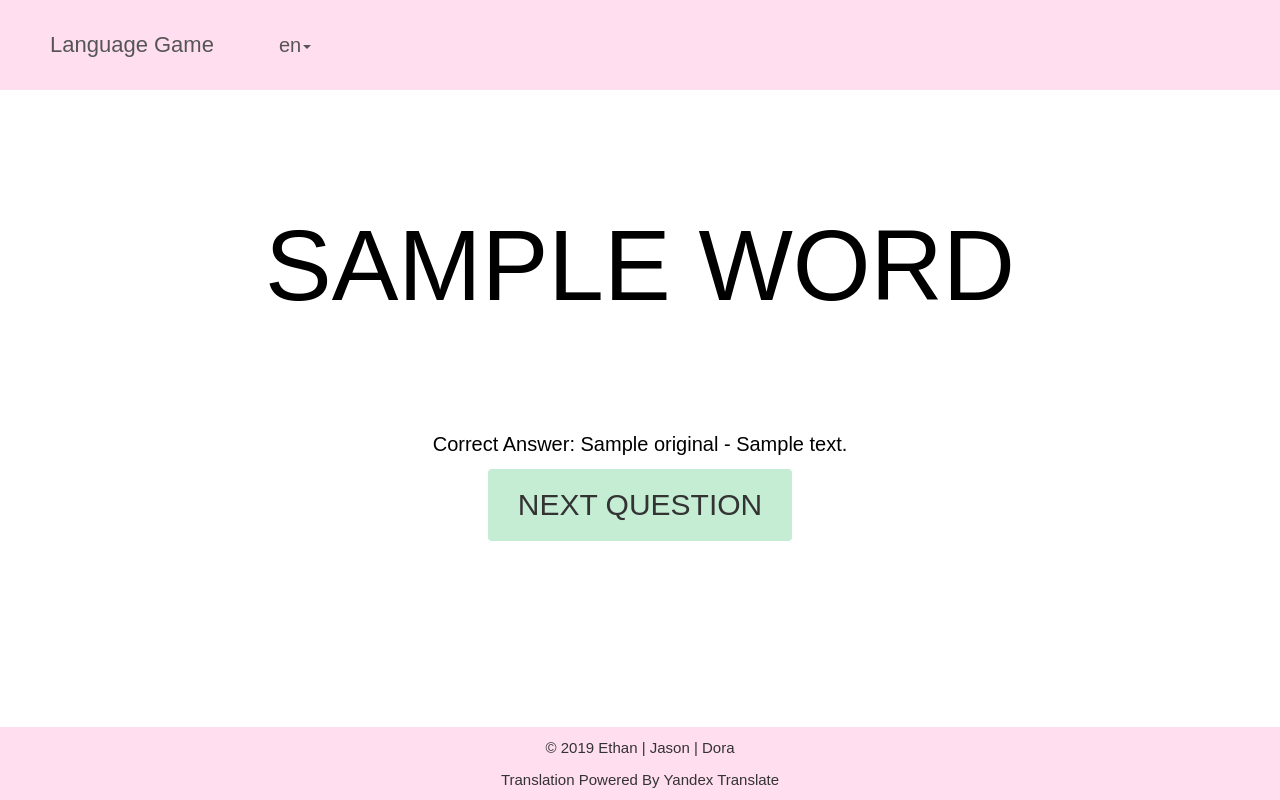
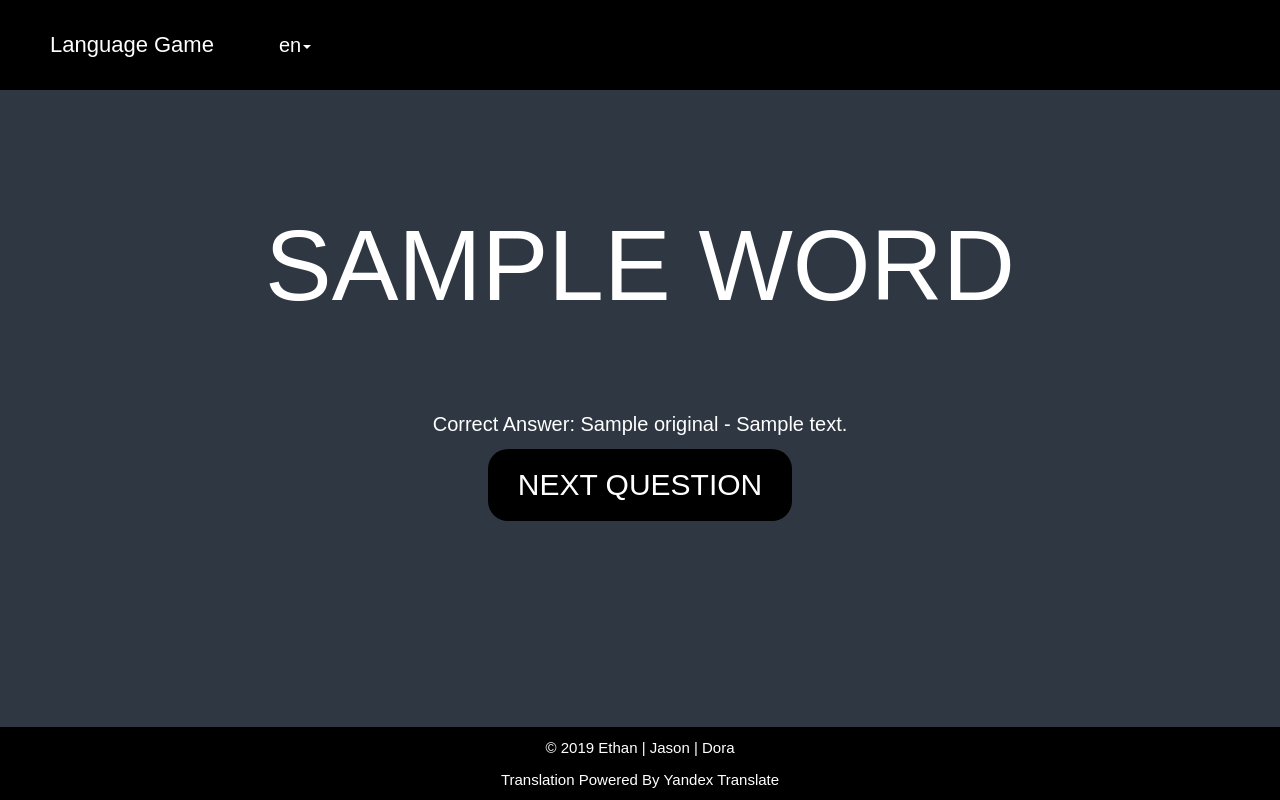
Before and after one commit to ethanshen18/language-game, a Flask app: template templates/layout.html in a window 1280 px wide. Run offline with Flask 2, Linux system fonts and the light colour scheme; the template is opened without the code that fills it: most values are stand-ins (such as "Sample title", 1, 10 or a date in 2020); some libraries are stand-ins or nearby versions; some web fonts are replaced.

Commit message:
CSS updates

```diff
--- a/static/theme.css
+++ b/static/theme.css
@@ -1,10 +1,12 @@
 body {
 	font-family: 'Sulphur Point', sans-serif;
-	color: black;
+	background-color: #2F3842;
+	color: white;
 }
 
 .navbar {
-	background-color: #FFDEF0;
+	background-color: black;
+	color: white;
 	margin-bottom: 0;
 	border-radius: 0;
 	border-width: 0;
@@ -12,21 +14,15 @@ body {
 	padding-bottom: 20px;
 }
 
-.sidenav {
-	padding-top: 20px;
-	background-color: #f1f1f1;
-	height: 100%;
-}
-
 .navbar-brand {
-	color: #555555 !important;
+	color: white !important;
 	font-size: 22px;
 	padding-left: 50px;
 	padding-right: 50px;
 }
 
 .dropdown-toggle {
-	color: #555555 !important;
+	color: white !important;
 	font-size: 20px;
 	padding-left: 30px;
 	padding-right: 30px;
@@ -48,21 +47,22 @@ body {
 	text-transform: uppercase;
 	text-align: center;
 	padding-top: 100px;
-	padding-bottom: 100px;
+	padding-bottom: 80px;
 }
 
 .btn-group {
 	margin-left: auto;
 	margin-right: auto;
-	margin-bottom: 100px;
+	margin-bottom: 10px;
 }
 
 .btn-primary {
-	background-color: #C5EDD4;
+	background-color: black;
 	font-size: 20px;
 	text-transform: uppercase;
-	color: #333333;
+	color: white;
 	border-width: 0;
+	border-radius: 20px;
 	font-size: 30px;
 	padding-left: 30px;
 	padding-right: 30px;
@@ -90,8 +90,7 @@ body {
 }
 
 footer {
-	background-color: #FFDEF0;
-	color: #333333;
+	background-color: black;
 	position: fixed;
 	left: 0;
 	bottom: 0;
```
Also changed, not shown: other parts of static/theme.css (+12 -17 lines), index.py (renamed from main.py).
